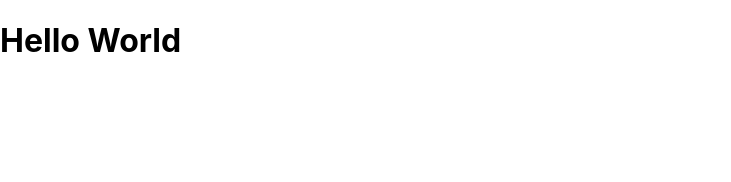
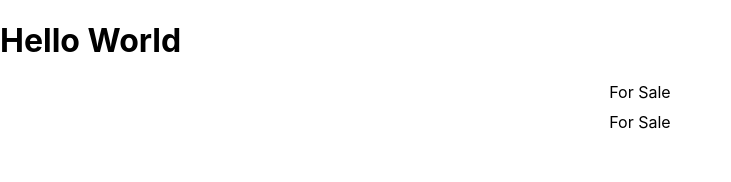
Before and after one commit to beinjamin/Furniture_Website, a Next.js app: page / in a window 1280 px wide. Shown: the top 182 px of the page, without its empty margins (0-731 px from the left). Built offline with nearby package versions, Linux system fonts and the light colour scheme.

Commit message:
Gestion props

```diff
--- a/pages/index.js
+++ b/pages/index.js
@@ -2,9 +2,9 @@ import Link from 'next/link';
 import Image from 'next/image';
 import {Flex,Box,Text,Button} from '@chakra-ui/react';
 
-const Banner = () => (
+const Banner = ({purpose}) => (
   <Flex flexWrap="wrap" justifyContent="center" alignItems="center" m="10">
-
+    {purpose}
   </Flex>
 
 )
@@ -13,6 +13,9 @@ export default function Home() {
     <div >
     <h1>Hello World</h1>
 
+    <Banner purpose={'For Sale'} />
+    <Banner purpose={'For Sale'} />
+
     </div>
   )
 }
```
